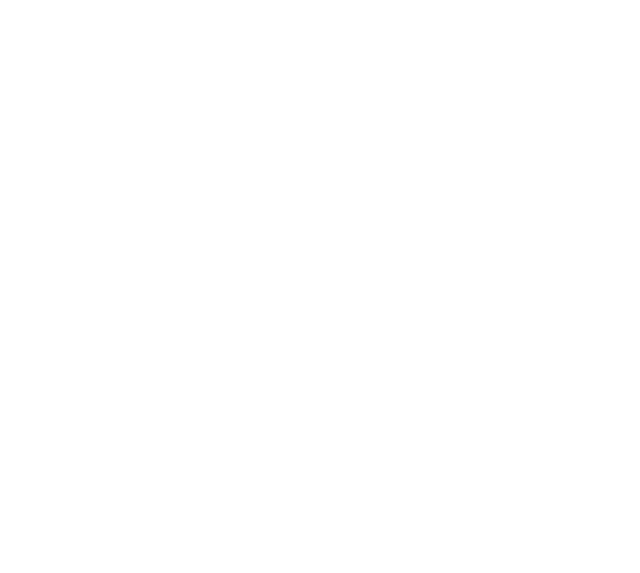
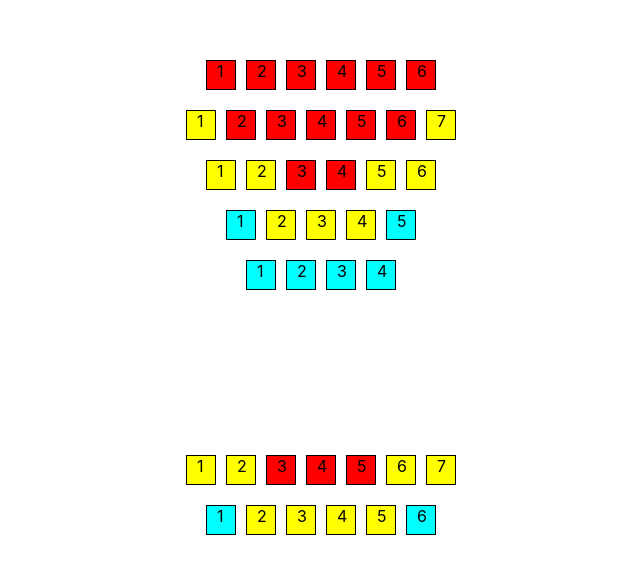
Before and after one commit to KacagoHollo/seat-reservation, a React (Create React App) app: page / in a window 1280 px wide. Shown: the part 105-678 px from the top of the page, without its empty margins (319-959 px from the left). Built offline with nearby package versions, Linux system fonts and the light colour scheme.

Commit message:
Seats mapped, basic positions and color

```diff
--- a/src/App.css
+++ b/src/App.css
@@ -1,38 +1,104 @@
-.App {
-  text-align: center;
+* {
+  margin: 0;
+  padding: 0;
+  border: 0;
+  outline: none;
+  box-sizing: border-box;
+  background: transparent;
+  font-family: inherit;
+  text-decoration: none;
 }
 
-.App-logo {
-  height: 40vmin;
-  pointer-events: none;
+ol,
+ul,
+li {
+  list-style: none;
+  display: block;
 }
 
-@media (prefers-reduced-motion: no-preference) {
-  .App-logo {
-    animation: App-logo-spin infinite 20s linear;
-  }
+table {
+  border-collapse: collapse;
+  border-spacing: 0;
 }
 
-.App-header {
-  background-color: #282c34;
-  min-height: 100vh;
+a,
+img {
+  border: none;
+}
+
+button,
+a {
+  cursor: pointer;
+  color: inherit;
+}
+
+textarea {
+  resize: none;
+}
+
+button,
+input,
+textarea,
+select {
+  appearance: none !important;
+  -webkit-appearance: none !important;
+  /* safari, opera, chrome miatt */
+  border-radius: 0;
+}
+
+/* CSS reset */
+.App {
+  display: flex;
+  justify-content: center;
+  align-items: center;
+}
+
+.room {
+  margin-top: 15vh;
+}
+
+.auditorium, .balcony {
+  position: relative;
+
+  width: 80vw;
+  height: 40vh;
+
   display: flex;
   flex-direction: column;
   align-items: center;
   justify-content: center;
-  font-size: calc(10px + 2vmin);
-  color: white;
+  gap: 20px;
 }
 
-.App-link {
-  color: #61dafb;
+.A, .B, .C, .D, .E {
+  display: flex;
+  flex-direction: row;
+  align-items: center;
+  justify-content: center;
 }
 
-@keyframes App-logo-spin {
-  from {
-    transform: rotate(0deg);
-  }
-  to {
-    transform: rotate(360deg);
-  }
+.balconyA, .balconyB {
+  display: flex;
+  flex-direction: row;
+  align-items: center;
+  justify-content: center;
 }
+
+.Tier1, .Tier2, .Tier3 {
+  width: 30px;
+  height: 30px;
+  padding: 0 10px 0 10px;
+  margin: 0 5px 0 5px;
+
+  border: 1px solid black;
+}
+
+.Tier1 {
+  background-color: red;
+}
+.Tier2 {
+  background-color: yellow;
+}
+.Tier3 {
+  background-color: aqua;
+}
--- a/src/App.jsx
+++ b/src/App.jsx
@@ -1,10 +1,13 @@
 import './App.css';
-import seat from './data/seat';
+
+import Seats from './pages/Seats';
 
 function App() {
   return (
     <div className="App">
-
+      <div className='room'>
+              <Seats/>
+      </div>
     </div>
   );
 }
--- a/src/data/seat.js
+++ b/src/data/seat.js
@@ -51,6 +51,6 @@
     ]
 };
 
-seat.auditorium.forEach((item) => console.log(item));
-seat.balcony.forEach((item) => console.log(item));
+// seat.auditorium.forEach((item) => console.log(item));
+// seat.balcony.forEach((item) => console.log(item));
 export default seat;
--- /dev/null
+++ b/src/pages/Seats.jsx
@@ -0,0 +1,40 @@
+import React from 'react';
+import seat from '../data/seat'
+
+function Seats() {
+
+  const aud = seat.auditorium.map(rows => rows.seat)
+  console.log(Object.values(aud))
+
+  return (
+    <main>
+      <div className='auditorium'>
+        <div className='A'>
+          {seat.auditorium.map(rows => rows.row === 'A' && <div className={rows.category}>{rows.seat}</div>)}
+        </div>
+        <div className='B'>
+          {seat.auditorium.map(rows => rows.row === 'B' && <div className={rows.category}>{rows.seat}</div>)}
+        </div>
+        <div className='C'>
+          {seat.auditorium.map(rows => rows.row === 'C' && <div className={rows.category}>{rows.seat}</div>)}
+        </div>
+        <div className='D'>
+          {seat.auditorium.map(rows => rows.row === 'D' && <div className={rows.category}>{rows.seat}</div>)}
+        </div>
+        <div className='E'>
+          {seat.auditorium.map(rows => rows.row === 'E' && <div className={rows.category}>{rows.seat}</div>)}
+        </div>
+      </div>
+      <div className='balcony'>
+        <div className='balconyA'>
+          {seat.balcony.map(rows => rows.row === 'A' && <div className={rows.category}>{rows.seat}</div>)}
+        </div>
+        <div className='balconyB'>
+          {seat.balcony.map(rows => rows.row === 'B' && <div className={rows.category}>{rows.seat}</div>)}
+        </div>
+      </div>
+    </main>
+  )
+}
+
+export default Seats;
```
